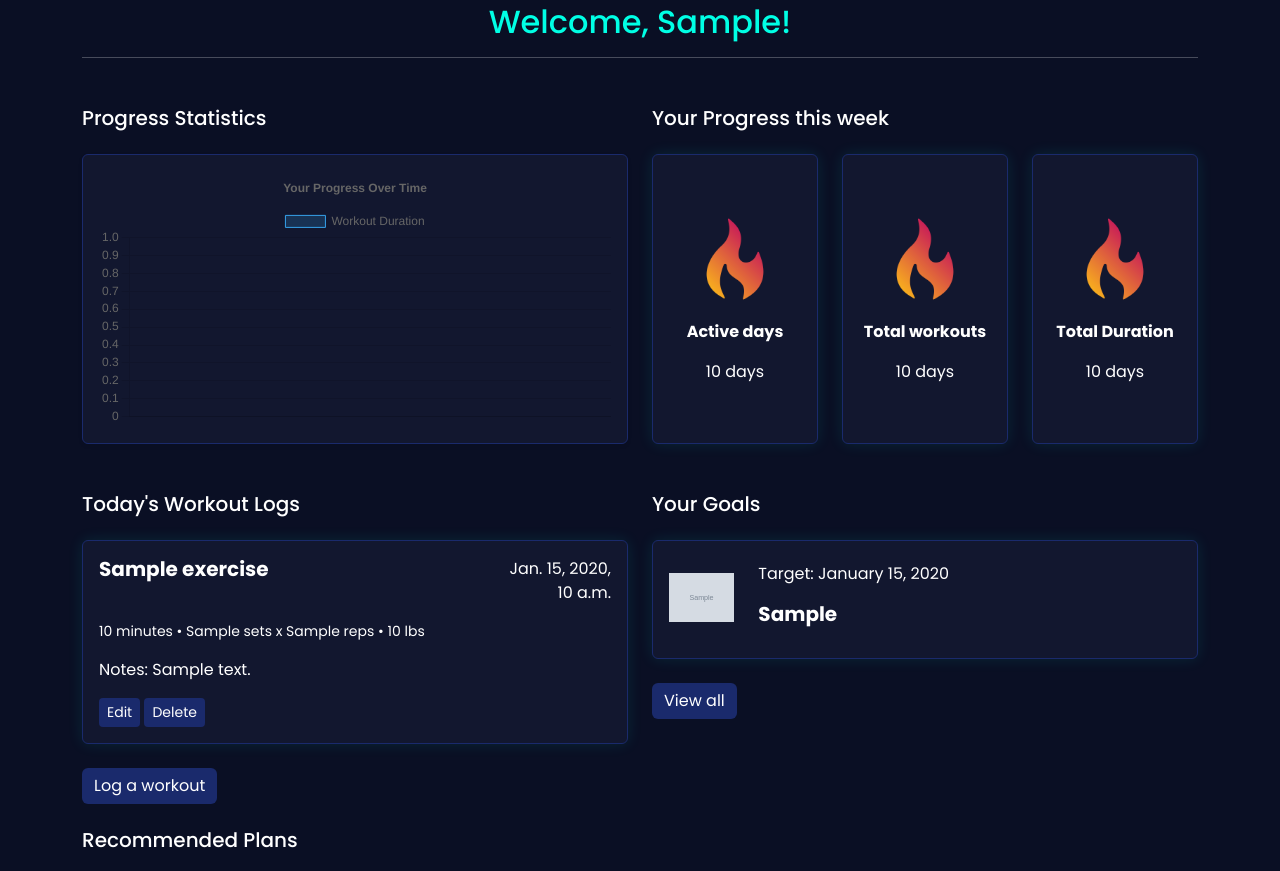
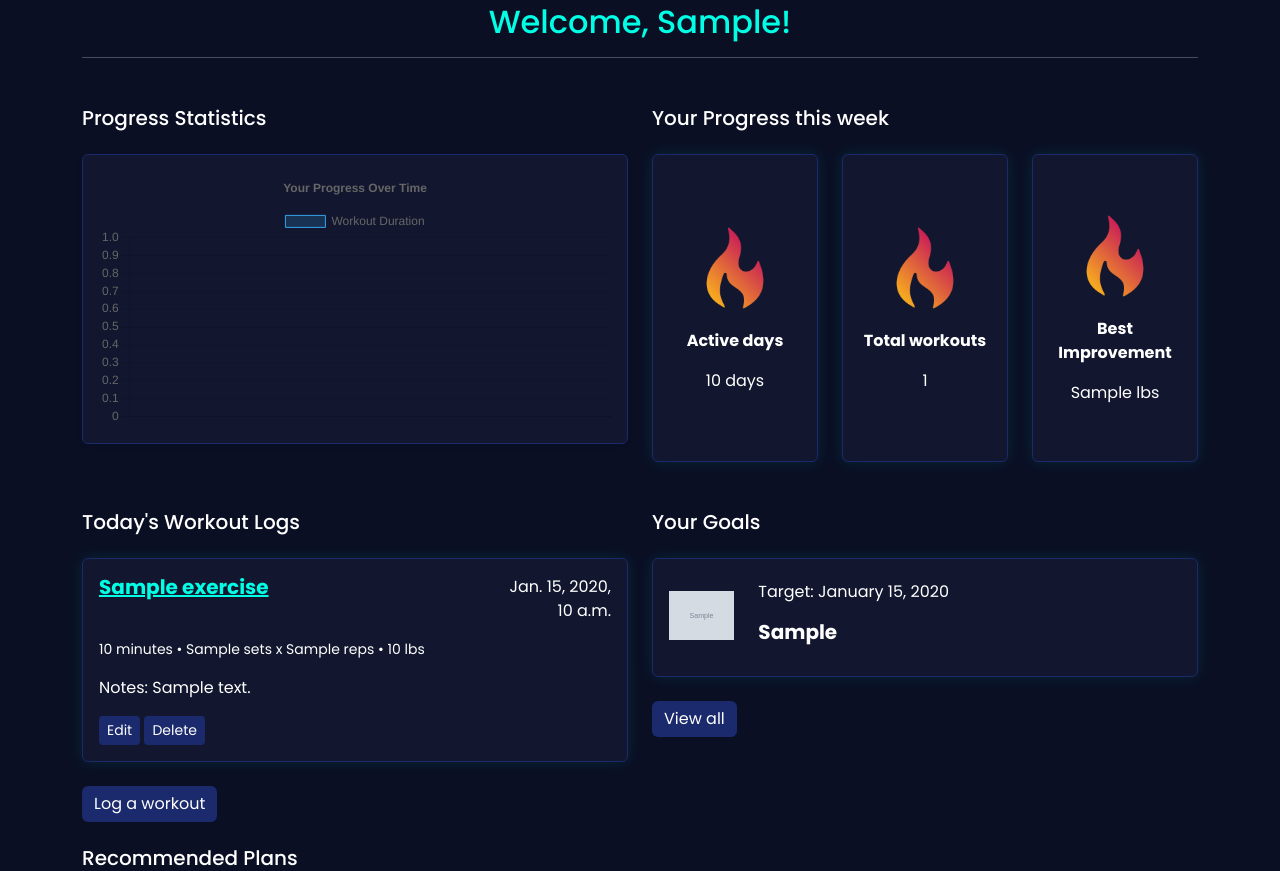
Before and after one commit to TumeloN1/FitJacket, a Django app: template dashboard/templates/dashboard/dashboard.html in a window 1280 px wide. Shown: the part 141-1012 px from the top of the page. Run offline with Django 3.2, Linux system fonts and the light colour scheme; the template is opened without the code that fills it: most values are stand-ins (such as "Sample title", 1, 10 or a date in 2020); grey boxes marked "Sample" are stand-in pictures; some libraries are stand-ins or nearby versions.

Commit message:
fixed dashboard widgets

```diff
--- a/dashboard/templates/dashboard/dashboard.html
+++ b/dashboard/templates/dashboard/dashboard.html
@@ -40,14 +40,14 @@
                     <div class="card p-3 text-center d-flex justify-content-center align-items-center h-100">
                         <img src="{% static 'img/fire.png' %}" alt="flame" class="img-fluid m-3 align-center" width="90"/>
                         <p><strong>Total workouts</strong></p>
-                        <p>{{ progress.streak }} days</p>
+                        <p>{{ total_workouts }}</p>
                     </div>
                 </div>
                 <div class="col-md-4 mb-4">
                     <div class="card p-3 text-center d-flex justify-content-center align-items-center h-100">
                         <img src="{% static 'img/fire.png' %}" alt="flame" class="img-fluid m-3 align-center" width="90"/>
-                        <p><strong>Total Duration</strong></p>
-                        <p>{{ progress.streak }} days</p>
+                        <p><strong>Best Improvement</strong></p>
+                        <p>{{ largest_increase }} lbs</p>
                     </div>
                 </div>
             </div>
@@ -68,7 +68,11 @@
                             <div class="card h-100">
                                 <div class="card-body ">
                                     <div class="row">
-                                        <h5 class="card-title col-md-9"><strong>{{ log.exercise }}</strong></h5>
+                                        <h5 class="card-title col-md-9">
+                                            <a href="{% url 'workouts:view_workout' log.exercise %}">
+                                                <strong>{{ log.exercise }}</strong>
+                                                </a>
+                                            </h5>
                                         <p class="col-md-3 ms-auto justify-content-center text-end">{{ log.date }}</p>
                                     </div>
                                     <p class="card-text small">{{ log.duration }} minutes • {{log.sets}} x {{log.reps}}  •  {{log.weight}} lbs</p>
--- a/workouts/templates/workouts/view_workout.html
+++ b/workouts/templates/workouts/view_workout.html
@@ -32,7 +32,7 @@
 {% block content %}
 
 <div class="container mt-4 fade-in">
-    <h2 class="text-center">Welcome, {{ first_name }}!</h2>
+    <h2 class="text-center">{{ exercise }}</h2>
     <hr/>
 
     <!-- Dashboard Sections -->
--- a/workouts/views.py
+++ b/workouts/views.py
@@ -42,7 +42,7 @@ def log_workout(request):
             log.user = request.user
             log.save()
             messages.success(request, "Workout log saved successfully!")
-            return redirect("workouts:view_workout", log_id=log.id)
+            return redirect("workouts:view_workout", exercise=log.exercise)
     else:
         form = WorkoutLogForm()
     return render(request, "workouts/log_workout.html", {"form": form})
@@ -89,6 +89,7 @@ def view_workout(request, exercise):
         "logs" : logs,
         "chart_data": json.dumps(chart_data),
         "first_name" : request.user.first_name,
+        "exercise": exercise,
     })
 
 @login_required
```
Also changed, not shown: dashboard/views.py (+18 -0 lines), db.sqlite3.
